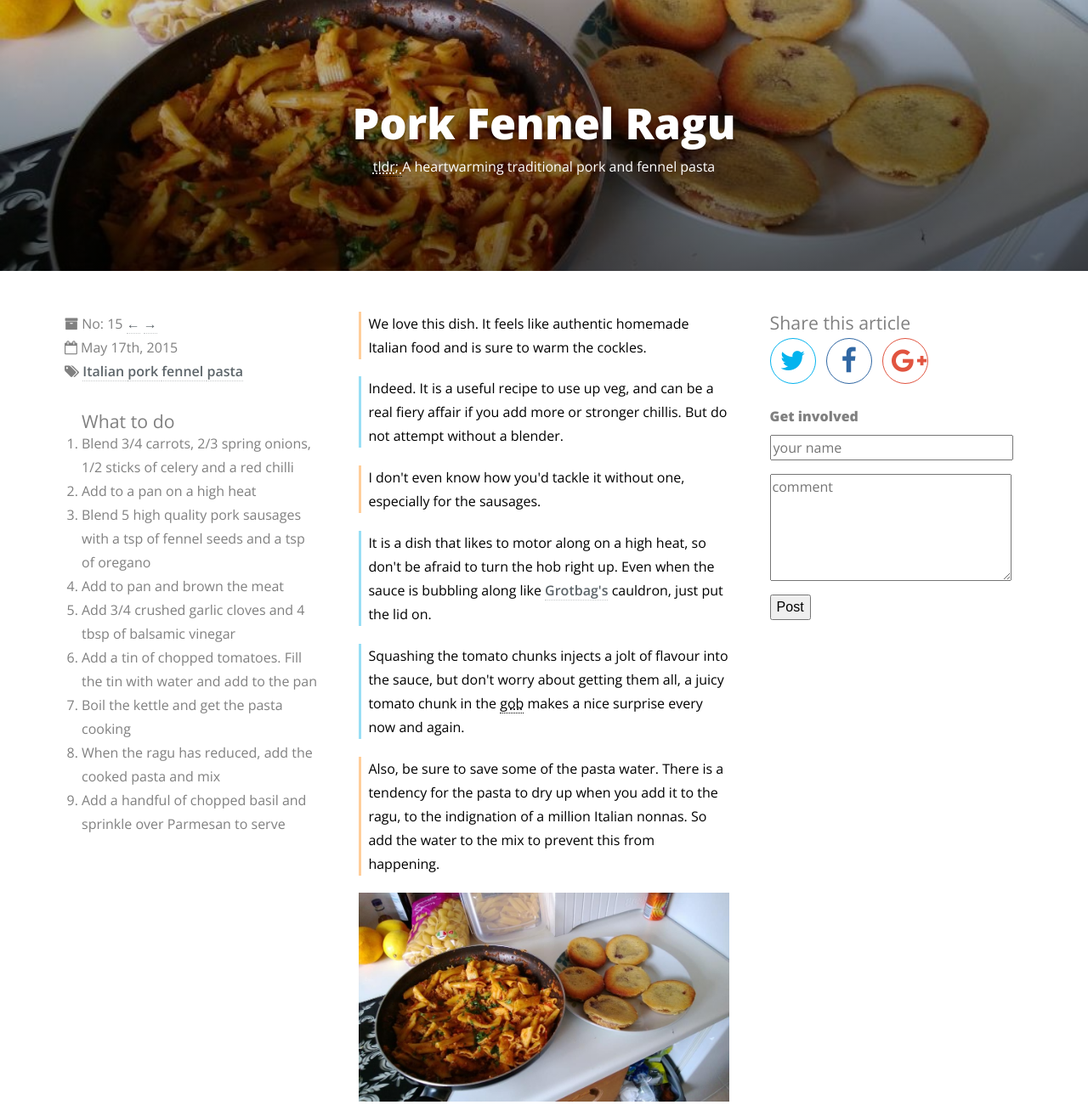
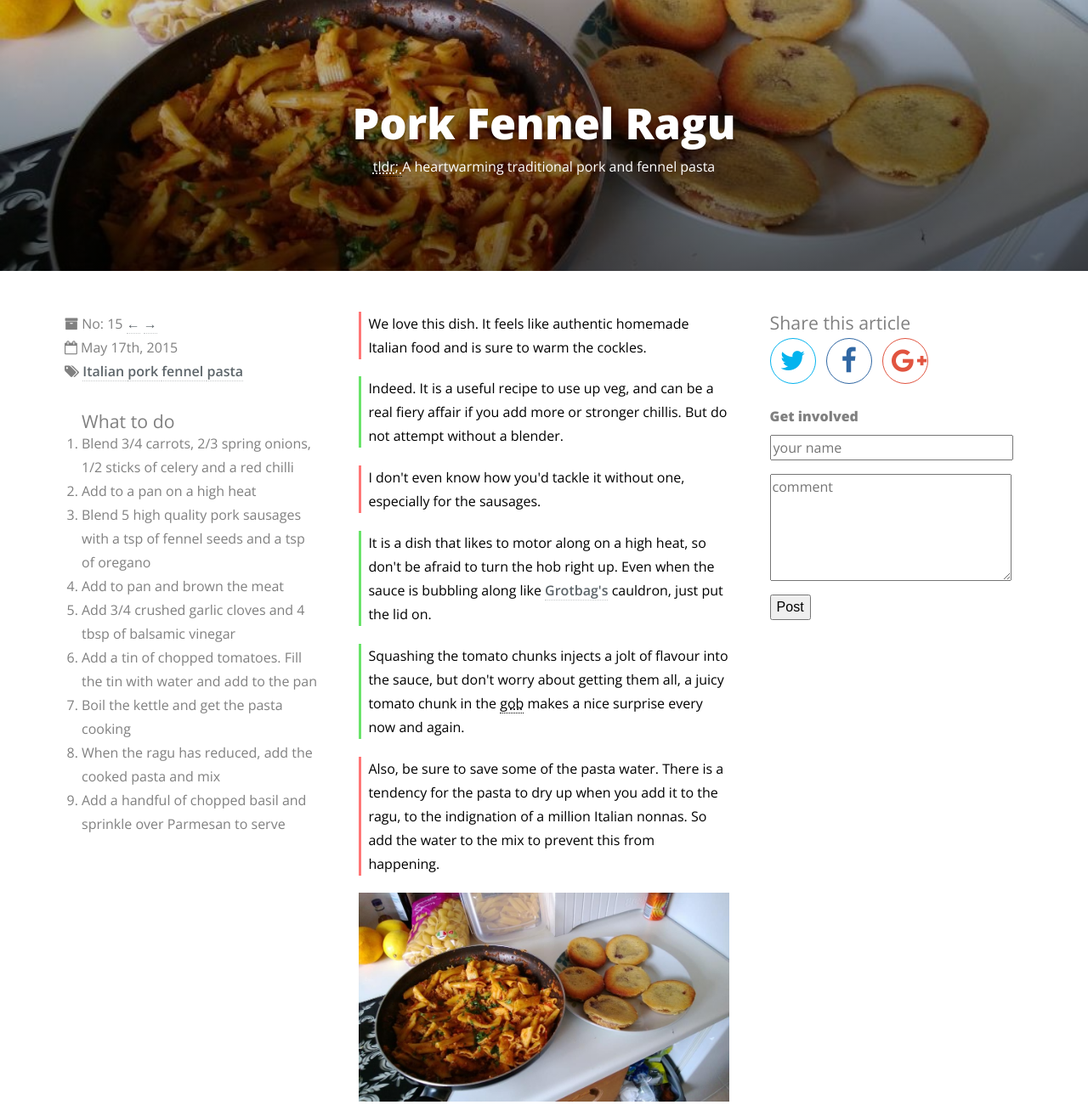
Before and after one commit to Poc275/MyCMS, a PHP site: page /MyCMS/articles/pork-fennel-ragu in a window 1280 px wide. Shown: the part 94-1395 px from the top of the page at 85% size. Run offline with PHP 8.4, Linux system fonts and the light colour scheme; data comes from the database, SQL or seed files in the repository; some libraries are stand-ins or nearby versions; some web fonts are replaced.

Commit message:
Article stylesheet update
Paragraph colours updated and max-width applied

```diff
--- a/css/article-style.css
+++ b/css/article-style.css
@@ -133,27 +133,31 @@ nav ul > li {
 
 /* alternate paragraph stylings between Phil and myself */
 #main-article p:nth-of-type(2n+1) {
-    border-left: 3px solid rgba(255, 206, 154, 1);
+    border-left: 3px solid;
+    border-color: #FF7676;
     padding-left: 0.5em;
 }
 
 #main-article p:nth-of-type(2n) {
-    border-left: 3px solid rgba(152, 222, 245, 1);
+    border-left: 3px solid;
+    border-color: #69E369;
     padding-left: 0.5em;
 }
 
 /* additional paragraph stylings for versatility */
 p.phil {
-    border-left: 3px solid rgba(255, 206, 154, 1) !important;
+    border-left: 3px solid !important;
+    border-color: #FF7676 !important;
     padding-left: 0.5em;
 }
 
 p.pete {
-    border-left: 3px solid rgba(152, 222, 245, 1) !important;
+    border-left: 3px solid !important;
+    border-color: #69E369 !important;
     padding-left: 0.5em;
 }
 
-#main-article p {
+#main-article {
     max-width: 600px;
 }
 
@@ -164,6 +168,7 @@ p.pete {
 #article-info {
     color: #808080;
     padding: 1.5em 0;
+    max-width: 600px;
 }
 
 #article-info ul {
@@ -204,6 +209,7 @@ p.pete {
 #article-share {
     color: #808080;
     padding: 1.5em 0;
+    max-width: 600px;
 }
 
 #article-share h4 {
```
